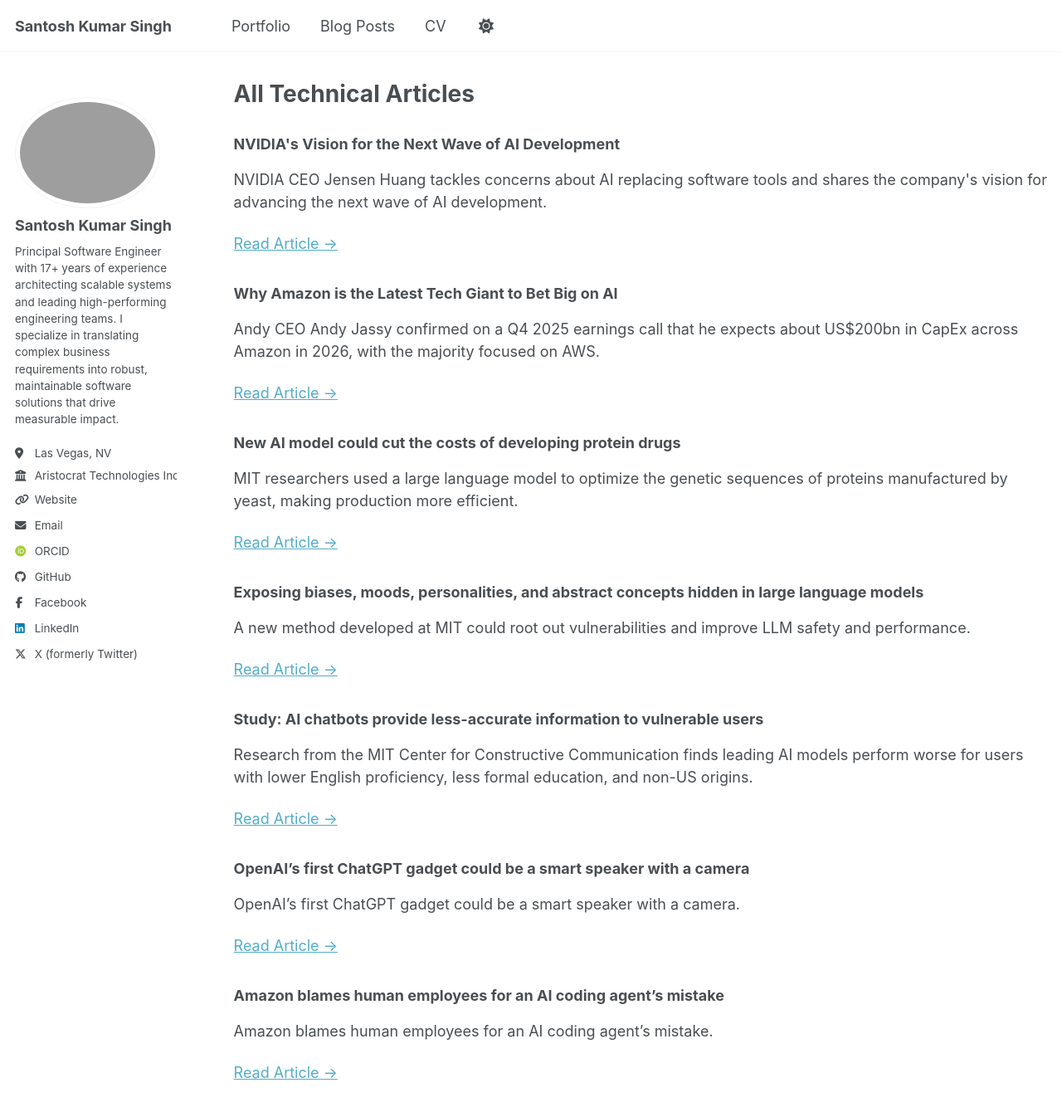
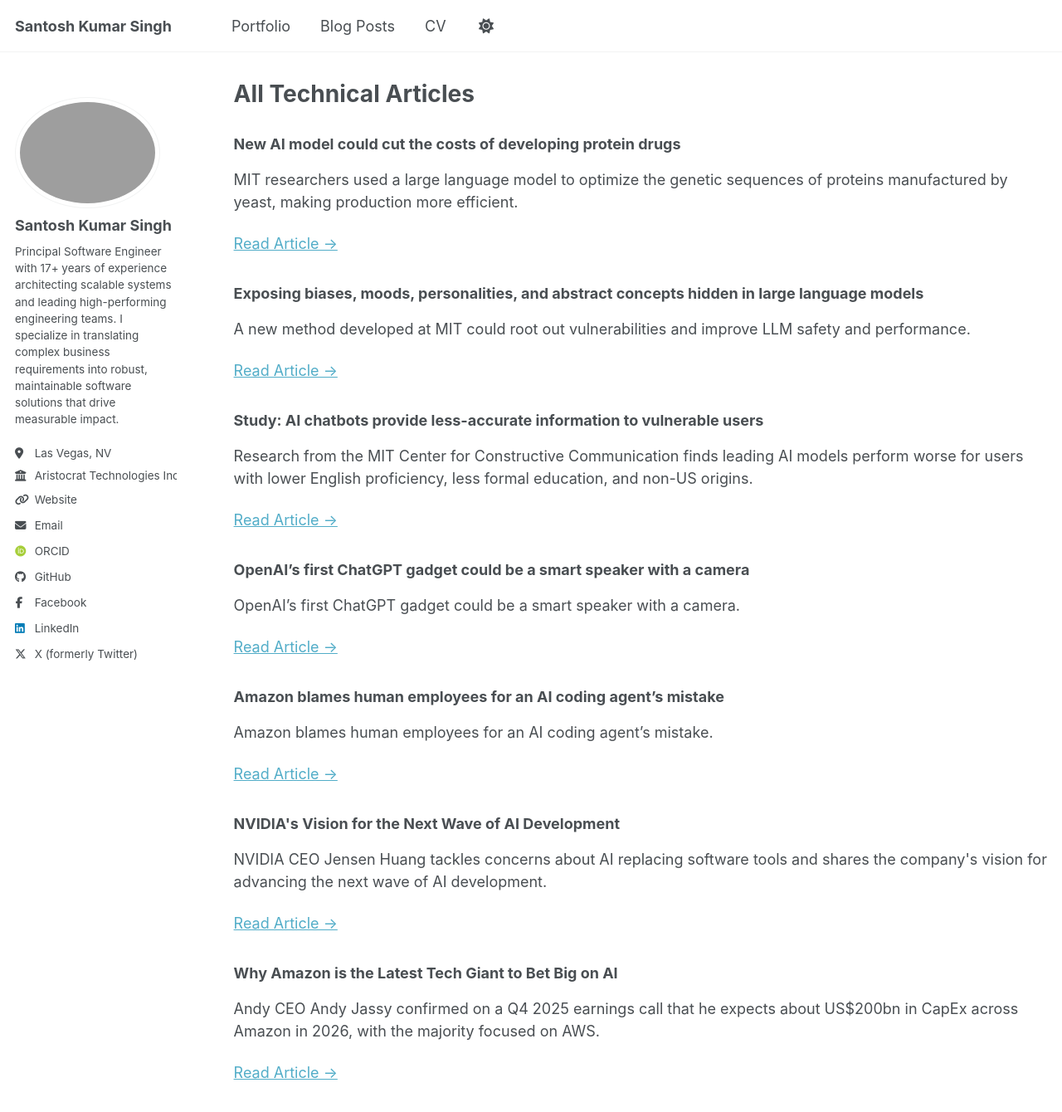
Before and after one commit to santoshk86/santoshk86.github.io, a Jekyll site: the page built from _pages/articles.md, in a window 1280 px wide and 1400 px high. Shown: the top 1340 px of the window at 83% size. Built offline with Jekyll 4.4.1, drawn with Linux system fonts in a browser that asks for light colours; some web fonts are replaced; a script bundle is joined from its source files by our own code; library files that are not in the unit come from our copies; part of the change alters nothing that is shown.

```diff
--- a/_data/articles.yml
+++ b/_data/articles.yml
@@ -1,3 +1,11 @@
+- title: "Why Amazon is the Latest Tech Giant to Bet Big on AI"
+  description: "Andy CEO Andy Jassy confirmed on a Q4 2025 earnings call that he expects about US$200bn in CapEx across Amazon in 2026, with the majority focused on AWS."
+  link: "https://aimagazine.com/news/amazon-ceo-andy-jassy-on-ai-investment-2026"
+
+- title: "NVIDIA's Vision for the Next Wave of AI Development"
+  description: "NVIDIA CEO Jensen Huang tackles concerns about AI replacing software tools and shares the company's vision for advancing the next wave of AI development."
+  link: "https://aimagazine.com/news/jensen-huang-on-next-ai-development-wave"
+
 - title: "Amazon blames human employees for an AI coding agent’s mistake"
   description: "Amazon blames human employees for an AI coding agent’s mistake."
   link: "https://www.theverge.com/ai-artificial-intelligence/882005/amazon-blames-human-employees-for-an-ai-coding-agents-mistake"
@@ -17,11 +25,3 @@
 - title: "New AI model could cut the costs of developing protein drugs"
   description: "MIT researchers used a large language model to optimize the genetic sequences of proteins manufactured by yeast, making production more efficient."
   link: "https://news.mit.edu/2026/new-ai-model-could-cut-costs-developing-protein-drugs-0216"
-
-- title: "Why Amazon is the Latest Tech Giant to Bet Big on AI"
-  description: "Andy CEO Andy Jassy confirmed on a Q4 2025 earnings call that he expects about US$200bn in CapEx across Amazon in 2026, with the majority focused on AWS."
-  link: "https://aimagazine.com/news/amazon-ceo-andy-jassy-on-ai-investment-2026"
-
-- title: "NVIDIA's Vision for the Next Wave of AI Development"
-  description: "NVIDIA CEO Jensen Huang tackles concerns about AI replacing software tools and shares the company's vision for advancing the next wave of AI development."
-  link: "https://aimagazine.com/news/jensen-huang-on-next-ai-development-wave"
```
